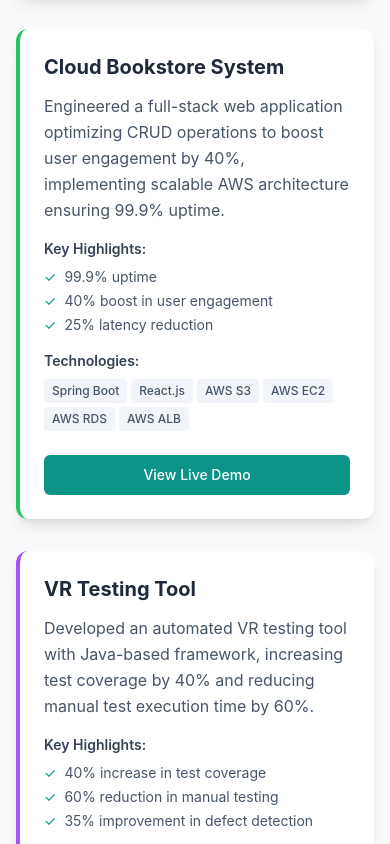
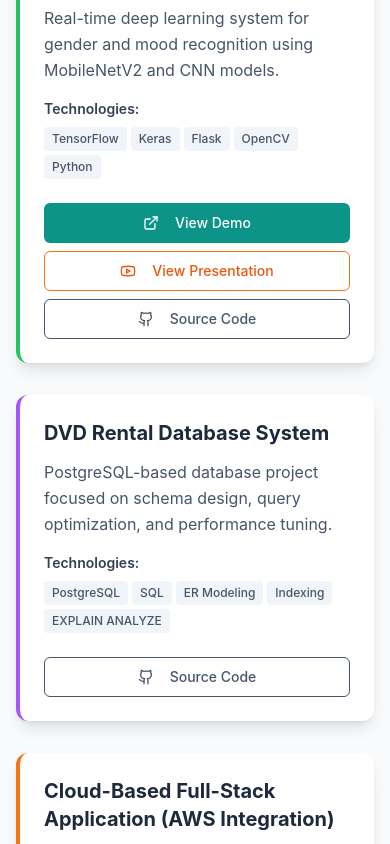
Before and after one commit to neeraj3071/neeraj-saini-portfolio-hub, a React (Vite) app: page / in a window 390 px wide. Shown: the part 6260-7104 px from the top of the page. Built offline with nearby package versions, Linux system fonts and the light colour scheme.

Commit message:
Update Projects section
Implement new project cards with details and links.

```diff
--- a/src/components/Projects.tsx
+++ b/src/components/Projects.tsx
@@ -1,67 +1,91 @@
 
 import { Button } from "@/components/ui/button";
+import { ExternalLink, Github, Youtube } from "lucide-react";
 
 const Projects = () => {
   const projects = [
     {
-      name: "AI Chatbot Web Application",
-      description: "Architected a full-stack AI chatbot with React.js and Spring Boot, automating 80% of query handling via the Gemini Flash API while ensuring 100% stability through Postman testing.",
-      technologies: ["React.js", "Spring Boot", "Gemini API", "Docker", "Netlify"],
-      liveDemo: "#",
-      highlights: ["80% automation of query handling", "100% stability", "50% reduction in setup time"],
+      name: "AI Chatbot Web App",
+      description: "Full-stack chatbot using React and Spring Boot, integrated with the Gemini Flash API for AI-driven query handling.",
+      technologies: ["React (Vite)", "Spring Boot", "Docker", "Render", "Netlify"],
+      liveDemo: "https://myaichatbot-springboot.netlify.app/",
+      sourceCode: "https://github.com/neeraj3071/AI-ChatBot",
       color: "border-blue-500",
     },
     {
-      name: "Cloud Bookstore System",
-      description: "Engineered a full-stack web application optimizing CRUD operations to boost user engagement by 40%, implementing scalable AWS architecture ensuring 99.9% uptime.",
-      technologies: ["Spring Boot", "React.js", "AWS S3", "AWS EC2", "AWS RDS", "AWS ALB"],
-      liveDemo: "#",
-      highlights: ["99.9% uptime", "40% boost in user engagement", "25% latency reduction"],
+      name: "Aura Sense – Gender and Mood Recognition",
+      description: "Real-time deep learning system for gender and mood recognition using MobileNetV2 and CNN models.",
+      technologies: ["TensorFlow", "Keras", "Flask", "OpenCV", "Python"],
+      liveDemo: "https://www.youtube.com/watch?v=uZQCt3bLOB4&ab_channel=SachetUtekar",
+      sourceCode: "https://github.com/neeraj3071/Aura-Sense---Gender-and-Mood-Recognizer-System",
+      presentation: "https://www.youtube.com/watch?v=BnlZIYyMLEc&ab_channel=SachetUtekar",
       color: "border-green-500",
     },
     {
-      name: "VR Testing Tool",
-      description: "Developed an automated VR testing tool with Java-based framework, increasing test coverage by 40% and reducing manual test execution time by 60%.",
-      technologies: ["Java", "Jenkins", "GitHub Actions", "CI/CD", "Unity Framework"],
-      liveDemo: "#",
-      highlights: ["40% increase in test coverage", "60% reduction in manual testing", "35% improvement in defect detection"],
+      name: "DVD Rental Database System",
+      description: "PostgreSQL-based database project focused on schema design, query optimization, and performance tuning.",
+      technologies: ["PostgreSQL", "SQL", "ER Modeling", "Indexing", "EXPLAIN ANALYZE"],
+      sourceCode: "https://github.com/neeraj3071/dvd_rental_project_sql",
       color: "border-purple-500",
+    },
+    {
+      name: "Cloud-Based Full-Stack Application (AWS Integration)",
+      description: "Responsive full-stack application deployed with AWS services and integrated CI/CD monitoring tools.",
+      technologies: ["React", "Spring Boot", "AWS (EC2, S3, DynamoDB)", "CI/CD", "CloudWatch"],
+      sourceCode: "https://github.com/neeraj3071/Book-Store-on-Aws-full-stack-",
+      color: "border-orange-500",
+    },
+    {
+      name: "Quiz Management System",
+      description: "Secure and scalable quiz platform with user roles, performance optimization, and logging.",
+      technologies: ["Java", "Spring Boot", "MySQL", "REST API", "JPA", "SLF4J", "Postman"],
+      sourceCode: "https://github.com/neeraj3071/Quiz-App",
+      color: "border-red-500",
+    },
+    {
+      name: "Saini Battery & Auto Electrical Works Website",
+      description: "Official website for a local business offering battery and electrical services, built for mobile and SEO performance.",
+      technologies: ["HTML", "CSS", "JavaScript", "SEO Optimization"],
+      liveDemo: "https://saini-battery.netlify.app/",
+      color: "border-teal-500",
+    },
+    {
+      name: "AI-Powered Test Case Generator",
+      description: "An intelligent tool that automates the generation of unit test cases using OpenAI's API, with support for multiple languages and frameworks.",
+      technologies: ["React (Vite)", "Flask", "OpenAI API", "GitHub Actions"],
+      sourceCode: "https://github.com/neeraj3071/AI-Powered-Test-Case-Generator",
+      color: "border-indigo-500",
+    },
+    {
+      name: "Git Research Tool",
+      description: "Java-based application designed to assist researchers and developers in analyzing GitHub repositories with automated commit analysis and metadata extraction.",
+      technologies: ["Java", "GitHub REST API", "CSV/JSON", "Java Swing"],
+      sourceCode: "https://github.com/neeraj3071/Git-Research-Tool",
+      color: "border-pink-500",
     },
   ];
 
   return (
     <section id="projects" className="py-20 bg-slate-50">
-      <div className="max-w-6xl mx-auto px-4 sm:px-6 lg:px-8">
+      <div className="max-w-7xl mx-auto px-4 sm:px-6 lg:px-8">
         <div className="text-center mb-16">
           <h2 className="text-4xl font-bold text-slate-800 mb-4">Featured Projects</h2>
           <div className="w-20 h-1 bg-teal-600 mx-auto"></div>
         </div>
 
-        <div className="grid md:grid-cols-2 lg:grid-cols-3 gap-8">
+        <div className="grid grid-cols-1 md:grid-cols-2 lg:grid-cols-3 gap-8">
           {projects.map((project, index) => (
             <div
               key={index}
-              className={`bg-white rounded-xl p-6 shadow-lg hover:shadow-xl transition-all duration-300 transform hover:-translate-y-2 border-l-4 ${project.color}`}
+              className={`bg-white rounded-xl p-6 shadow-lg hover:shadow-xl transition-all duration-300 transform hover:-translate-y-2 border-l-4 ${project.color} h-full flex flex-col`}
             >
               <h3 className="text-xl font-bold text-slate-800 mb-3">
                 {project.name}
               </h3>
 
-              <p className="text-slate-600 mb-4 leading-relaxed">
+              <p className="text-slate-600 mb-4 leading-relaxed flex-grow">
                 {project.description}
               </p>
-
-              <div className="mb-4">
-                <h4 className="text-sm font-semibold text-slate-700 mb-2">Key Highlights:</h4>
-                <ul className="space-y-1">
-                  {project.highlights.map((highlight, idx) => (
-                    <li key={idx} className="flex items-center text-sm text-slate-600">
-                      <span className="text-teal-600 mr-2">✓</span>
-                      {highlight}
-                    </li>
-                  ))}
-                </ul>
-              </div>
 
               <div className="mb-6">
                 <h4 className="text-sm font-semibold text-slate-700 mb-2">Technologies:</h4>
@@ -77,12 +101,39 @@ const Projects = () => {
                 </div>
               </div>
 
-              <Button
-                className="w-full bg-teal-600 hover:bg-teal-700 text-white"
-                onClick={() => window.open(project.liveDemo, '_blank')}
-              >
-                View Live Demo
-              </Button>
+              <div className="space-y-2 mt-auto">
+                {project.liveDemo && (
+                  <Button
+                    className="w-full bg-teal-600 hover:bg-teal-700 text-white"
+                    onClick={() => window.open(project.liveDemo, '_blank')}
+                  >
+                    <ExternalLink className="w-4 h-4 mr-2" />
+                    {project.liveDemo.includes('youtube') ? 'View Demo' : 'Live Demo'}
+                  </Button>
+                )}
+
+                {project.presentation && (
+                  <Button
+                    variant="outline"
+                    className="w-full border-orange-500 text-orange-600 hover:bg-orange-50"
+                    onClick={() => window.open(project.presentation, '_blank')}
+                  >
+                    <Youtube className="w-4 h-4 mr-2" />
+                    View Presentation
+                  </Button>
+                )}
+
+                {project.sourceCode && (
+                  <Button
+                    variant="outline"
+                    className="w-full border-slate-600 text-slate-600 hover:bg-slate-50"
+                    onClick={() => window.open(project.sourceCode, '_blank')}
+                  >
+                    <Github className="w-4 h-4 mr-2" />
+                    Source Code
+                  </Button>
+                )}
+              </div>
             </div>
           ))}
         </div>
@@ -93,6 +144,7 @@ const Projects = () => {
             className="border-teal-600 text-teal-600 hover:bg-teal-600 hover:text-white"
             onClick={() => window.open("https://github.com/neeraj3071", '_blank')}
           >
+            <Github className="w-4 h-4 mr-2" />
             View More Projects on GitHub
           </Button>
         </div>
```
